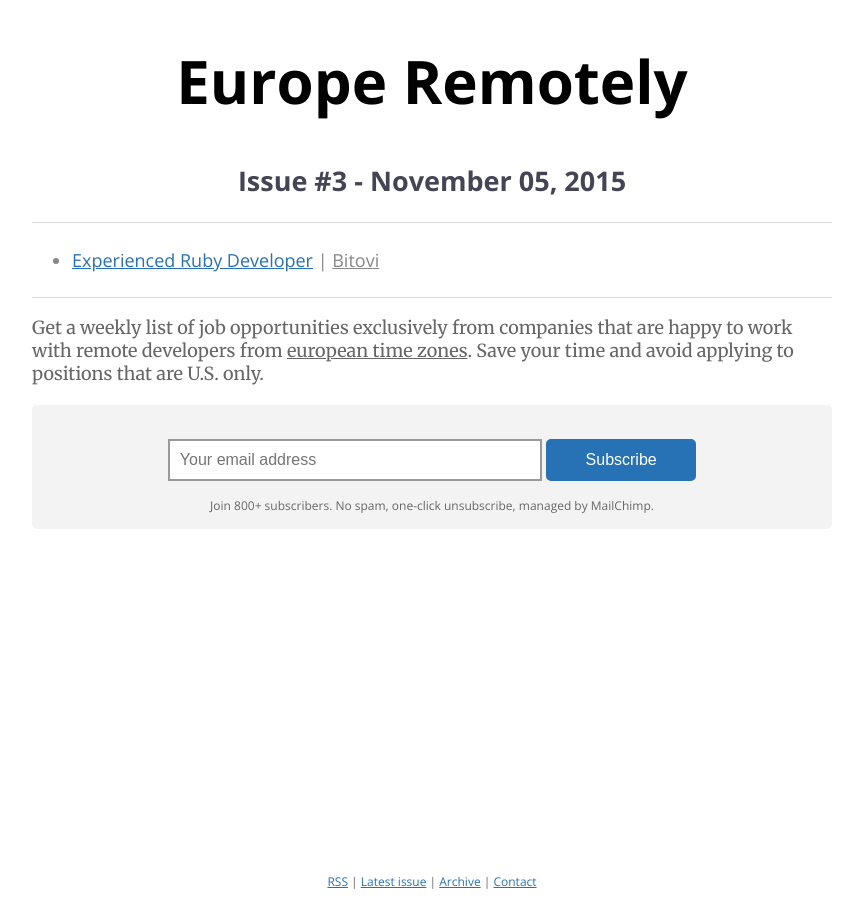
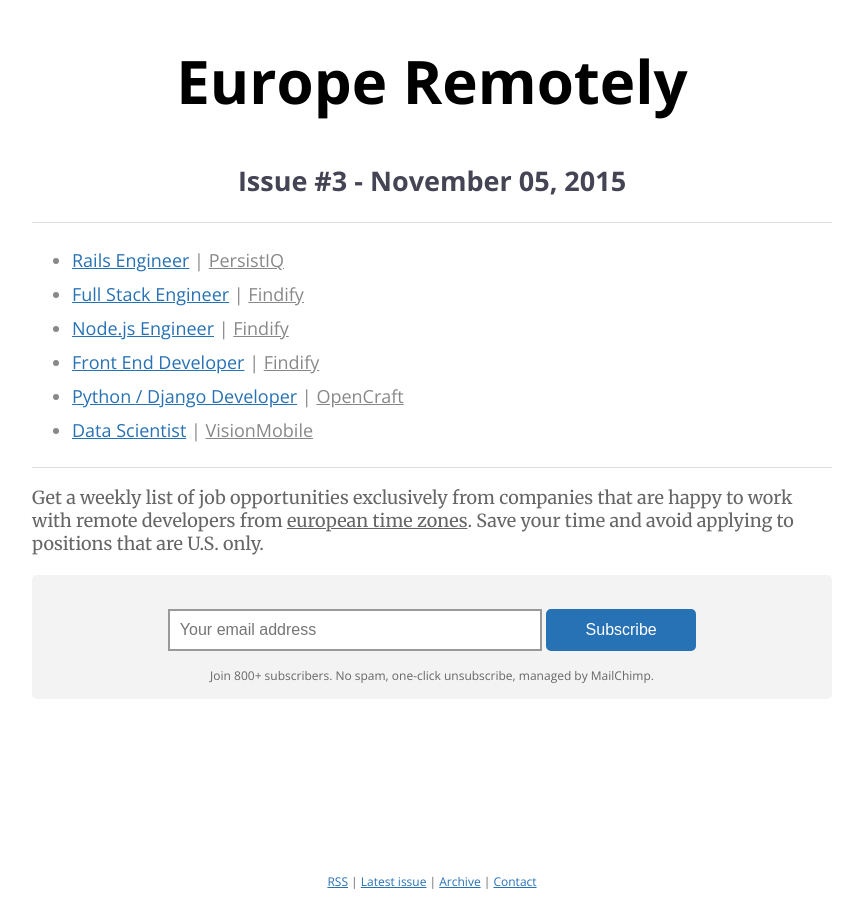
Before and after one commit to dabrorius/europe-remotely, a Jekyll site: the page built from _posts/2015-11-05-issue-3.html, in a window 1280 px wide. Shown: the whole page, without its empty margins (208-1071 px from the left). Built offline with Jekyll 4.4.1, drawn with Linux system fonts in a browser that asks for light colours.

Commit message:
Added jobs to issue #3

```diff
--- a/_posts/2015-11-05-issue-3.html
+++ b/_posts/2015-11-05-issue-3.html
@@ -6,7 +6,27 @@
 
 <ul id="positions">
   <li>
-    <a target="_blank" href="http://bitovi.applytojob.com/apply/LDsPq7/Ruby-Developer.html?source=europeremotely.com">Experienced Ruby Developer</a> |
-    <span class="company"><a target="_blank" href="http://bitovi.com/" class="company">Bitovi</a></span>
+    <a target="_blank" href="https://weworkremotely.com/jobs/2219-rails-engineer">Rails Engineer</a> |
+    <span class="company"><a target="_blank" href="https://persistiq.com/" class="company">PersistIQ</a></span>
+  </li>
+  <li>
+    <a target="_blank" href="http://findify.io/full-stack-engineer/">Full Stack Engineer</a> |
+    <span class="company"><a target="_blank" href="http://findify.io/" class="company">Findify</a></span>
+  </li>
+  <li>
+    <a target="_blank" href="http://findify.io/node-js-engineer/">Node.js Engineer</a> |
+    <span class="company"><a target="_blank" href="http://findify.io/" class="company">Findify</a></span>
+  </li>
+  <li>
+    <a target="_blank" href="http://findify.io/front-end-developer/">Front End Developer</a> |
+    <span class="company"><a target="_blank" href="http://findify.io/" class="company">Findify</a></span>
+  </li>
+  <li>
+    <a target="_blank" href="http://careers.stackoverflow.com/jobs/101007/open-source-developer-open-edx-python-django-opencraft">Python / Django Developer</a> |
+    <span class="company"><a target="_blank" href="http://opencraft.com/" class="company">OpenCraft</a></span>
+  </li>
+  <li>
+    <a target="_blank" href="https://visionmobile.workable.com/jobs/88994">Data Scientist</a> |
+    <span class="company"><a target="_blank" href="http://www.visionmobile.com/" class="company">VisionMobile</a></span>
   </li>
 </ul>
```
